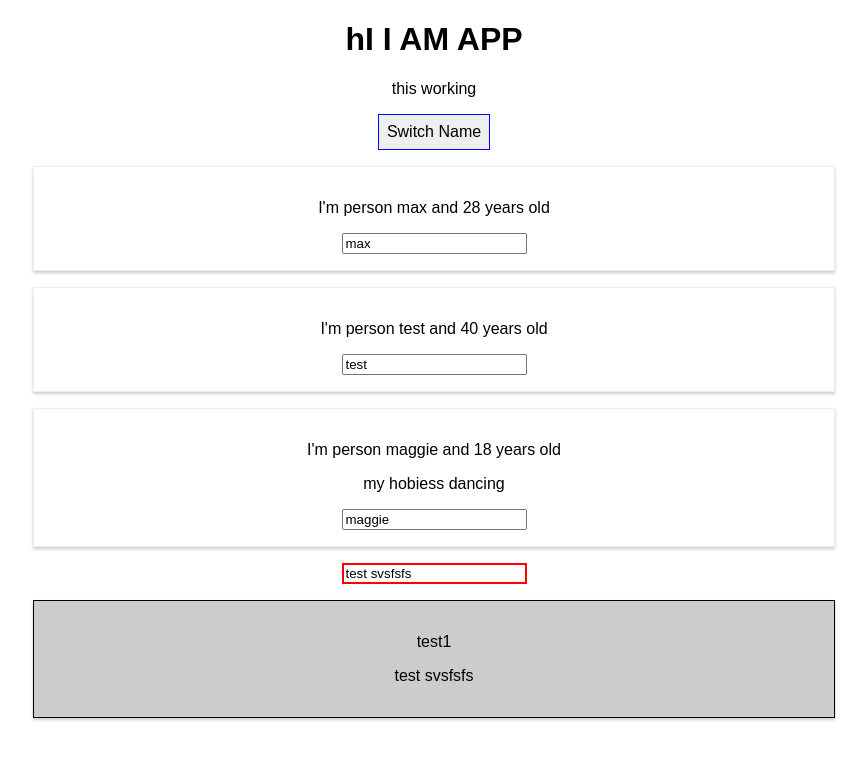
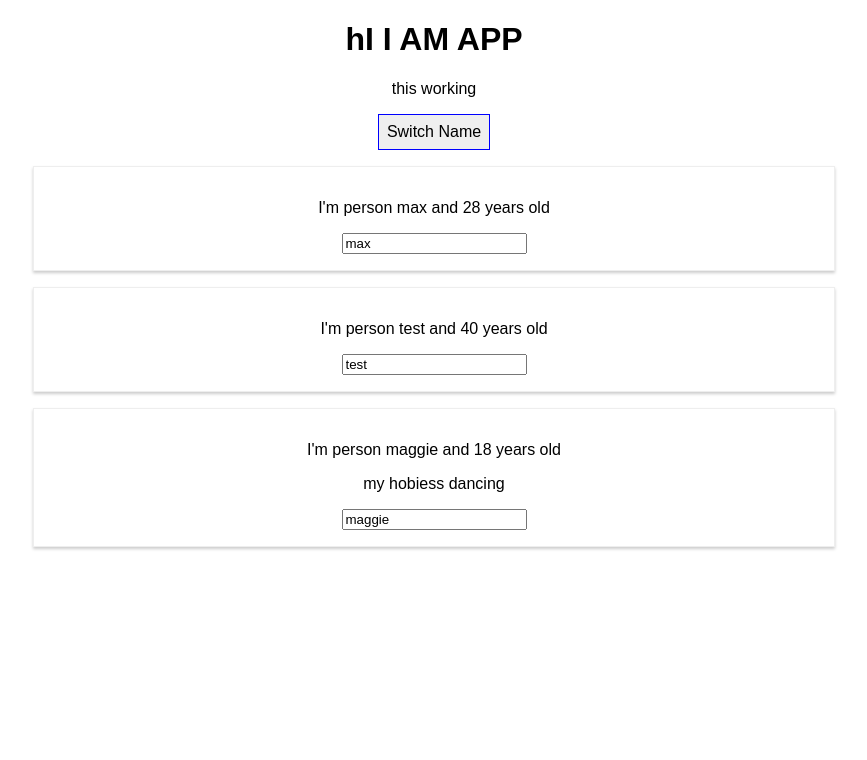
Before and after one commit to lostconversation1/React_The_Complete_Guide, a React (Create React App) app in the folder react-complete-guide/: page / in a window 1280 px wide. Shown: the top 760 px of the page, without its empty margins (206-1073 px from the left). Built offline with nearby package versions, Linux system fonts and the light colour scheme.

Commit message:
init for module 2

```diff
--- a/react-complete-guide/src/App.js
+++ b/react-complete-guide/src/App.js
@@ -1,8 +1,7 @@
 import React, { Component } from 'react';
 import './App.css';
 import Person from './Person/Person';
-import UserInput from './UserInput/UserInput';
-import UserOutput from './UserOutput/UserOutput';
+
 
 class App extends Component {
   state = {
@@ -11,10 +10,7 @@ class App extends Component {
       { name: 'test', age: 40 },
       { name: 'maggie', age: 18 }
     ],
-    otherStatae: "rdgdgdgdgzhsh",
-    user: {
-      username: "test svsfsfs"
-    }
+    otherStatae: "rdgdgdgdgzhsh"
   }
 
   switchNameHandler = (newName) => {
@@ -37,13 +33,7 @@ class App extends Component {
       ]
     })
   }
-  usernameChangeHandler = (event) => {
-    this.setState({
-      user: {
-        username: event.target.value
-      }
-    })
-  }
+
   render() {
     const style = {
       backgoundColour: 'white',
@@ -70,10 +60,6 @@ class App extends Component {
         <Person
           name={this.state.persons[2].name}
           age={this.state.persons[2].age}> my hobiess dancing</Person>
-        <UserInput
-        changed={this.usernameChangeHandler}
-        currentName={this.state.user.username} />
-        <UserOutput username={this.state.user.username} />
       </div>
     );
   }
--- a/react-complete-guide/src/UserInput/UserInput.js
+++ /dev/null
@@ -1,18 +0,0 @@
-import React from 'react'
-
-const userInput = (props) => {
-    const style={
-        border:'2px solid red'
-    }
-    return (
-        <div>
-            <input
-            type="text"
-            style={style}
-            onChange={props.changed}
-            value={props.currentName}
-            ></input>
-        </div>
-    );
-};
-export default userInput;
--- a/react-complete-guide/src/UserOutput/UserOutput.css
+++ /dev/null
@@ -1,9 +0,0 @@
-.UserOutput{
-    width:60%;
-    margin: 16px auto;
-    border:1px solid black;
-    background-color: #ccc;
-    box-shadow: 0 2px 3px #ccc;
-    padding: 16px;
-    text-align: center;
-}
--- a/react-complete-guide/src/UserOutput/UserOutput.js
+++ /dev/null
@@ -1,14 +0,0 @@
-import React from 'react'
-import'./UserOutput.css'
-
-const userOutput = (props) => {
-    return (
-        <div className="UserOutput">
-            <p>test1</p>
-            <p>{props.username}</p>
-        </div>
-
-    )
-};
-
-export default userOutput;
```
